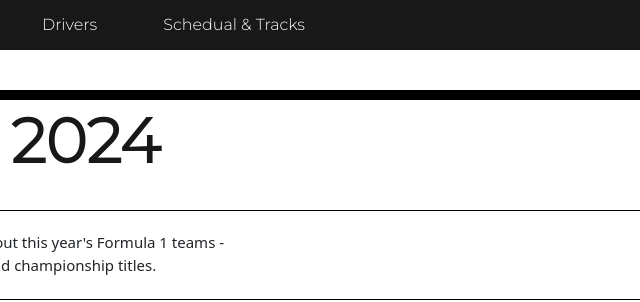
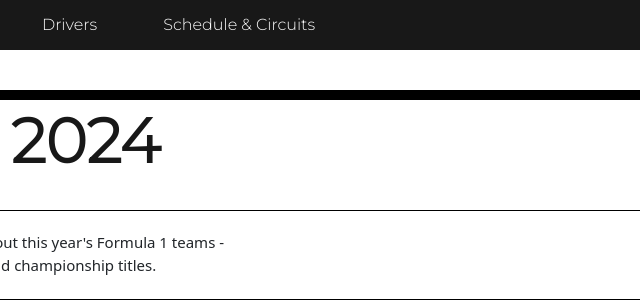
Before and after one commit to VoeunSopanha/PersonalProject, a plain HTML site: page team.html in a window 1280 px wide. Shown: the top 302 px of the page, 381-1021 px from the left. Drawn offline with nearby package versions, Linux system fonts and the light colour scheme.

Commit message:
Update team.html

```diff
--- a/team.html
+++ b/team.html
@@ -34,7 +34,7 @@
                   <a class="nav-link"  href="Drivers.html">Drivers</a>
                 </li>
                 <li class="nav-item">
-                    <a class="nav-link" id="alert" href="#">Schedual & Tracks</a>
+                    <a class="nav-link" id="alert" href="#">Schedule & Circuits</a>
                   </li>
               </ul>
             </div>
```
